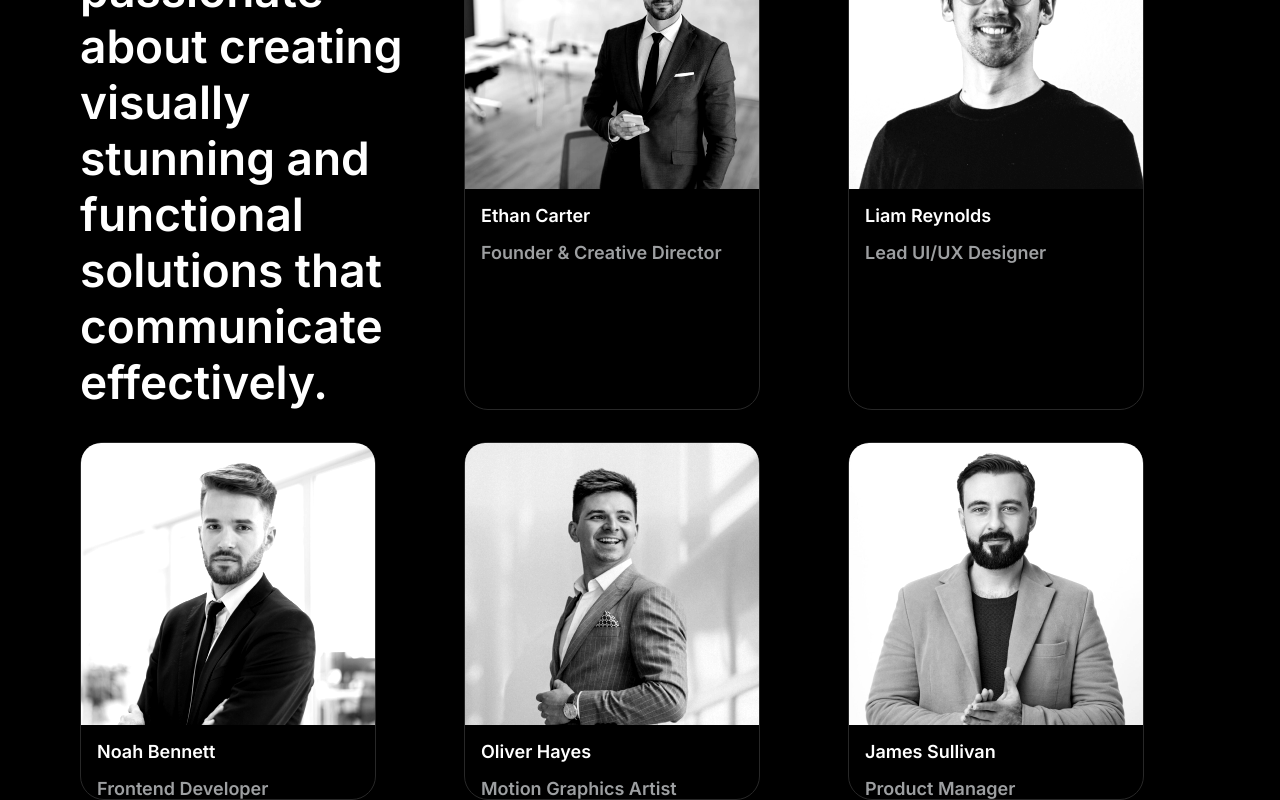
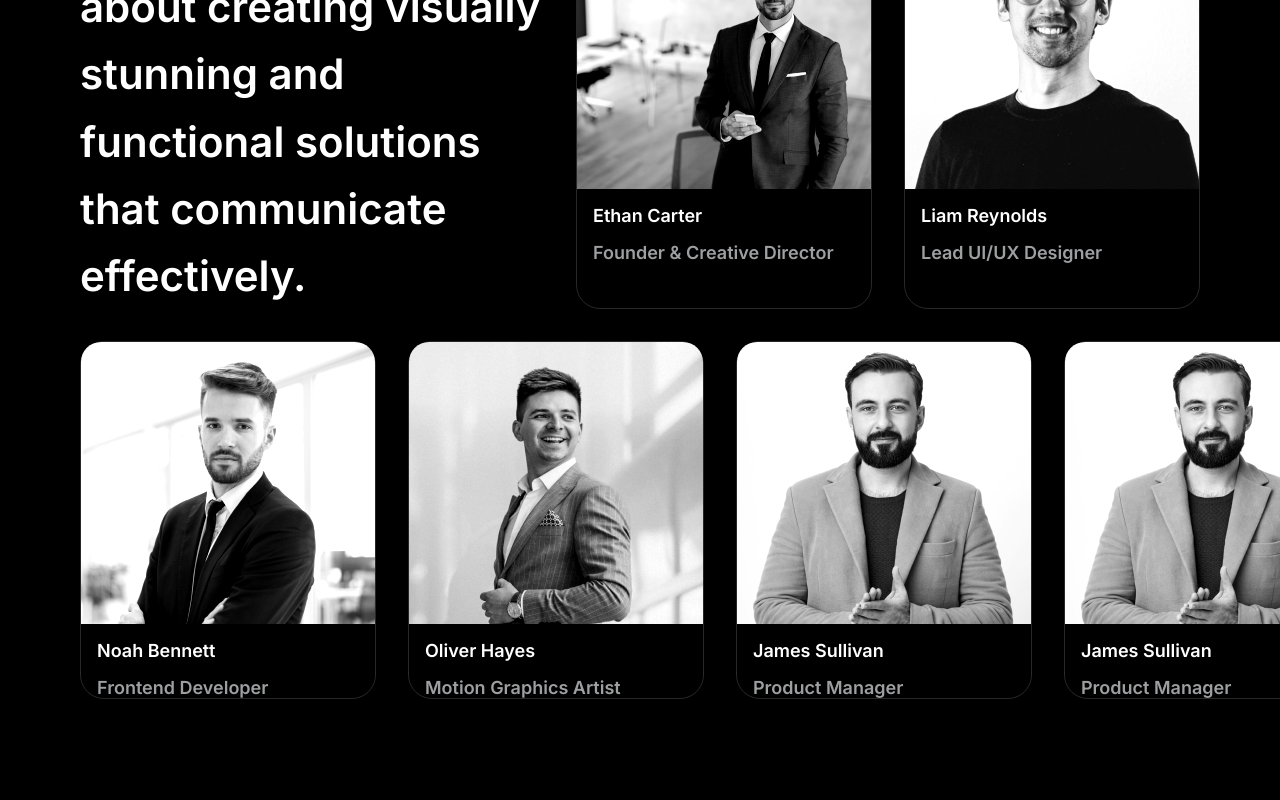
Before and after one commit to Bendexdev07/the_second_landing_page, a React (Vite) app: page / in a window 1280 px wide. Shown: the part 1922-2722 px from the top of the page. After the commit the page ends 2621 px from the top, so only its background shows below. Built offline with nearby package versions, Linux system fonts and the light colour scheme.

Commit message:
the team section

```diff
--- a/src/componets/our-team/ourTeam.css
+++ b/src/componets/our-team/ourTeam.css
@@ -1,20 +1,34 @@
 .team-container {
-  margin: 0px auto;
   padding: 0 80px;
 }
+
 .title {
   display: flex;
 }
-.team-grid{
-    display: grid;
-    grid-template-columns:repeat(3,1fr) ;
-    gap: 32px 32px;
-    width: 1280px;
 
+.row-1 {
+  display: grid;
+  grid-template-columns: repeat(4, 1fr);
+  gap: 32px;
+  margin-bottom: 32px;
 }
-.paragraph{
-    font-size: 46px;
+
+.row-2 {
+  display: grid;
+  grid-template-columns: repeat(4, 1fr);
+  gap: 32px;
 }
-.team-container > .team-grid {
+
+.paragraph {
+  margin: 0;
+  font-size: 42px;
+  line-height: 1.6;
+  grid-area: 1/1 2/1;
+  grid-column: span 2;
+  letter-spacing: -2;
+}
+
+.card-container {
   width: 100%;
+  box-sizing: border-box;
 }
--- a/src/componets/our-team/ourTeam.jsx
+++ b/src/componets/our-team/ourTeam.jsx
@@ -10,24 +10,25 @@ export default function OurTeam() {
         <h2>Our Team</h2>
       </div>
 
-      <div className="team-grid">
+      <div className="row-1">
         <p className="paragraph">
           We are passionate about creating visually stunning and functional
           solutions that communicate effectively.
         </p>
-
         {teamMembersrow1.map((member, index) => (
           <Card
-            key={index}
+            key={`r1-${index}`}
             name={member.name}
             role={member.role}
             imgSrc={member.imgSrc}
           />
         ))}
+      </div>
 
+      <div className="row-2">
         {teamMembersrow2.map((member, index) => (
           <Card
-            key={index}
+            key={`r2-${index}`}
             name={member.name}
             role={member.role}
             imgSrc={member.imgSrc}
--- a/src/componets/our-team/team.js
+++ b/src/componets/our-team/team.js
@@ -31,5 +31,10 @@ export const teamMembersrow1 = [
     name: "James Sullivan",
     role: "Product Manager",
     imgSrc: member4
+  },
+   {
+    name: "James Sullivan",
+    role: "Product Manager",
+    imgSrc: member4
   }
 ];
```
